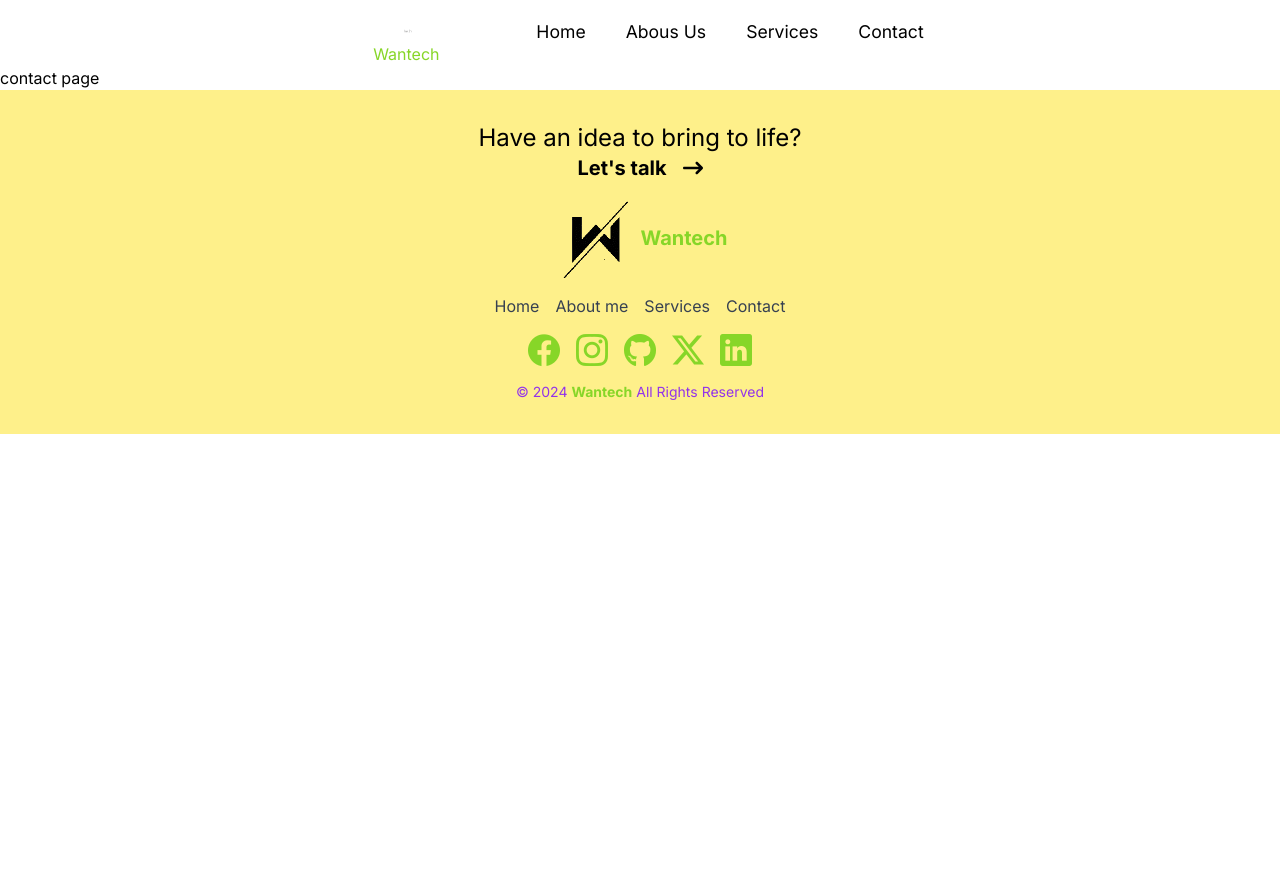
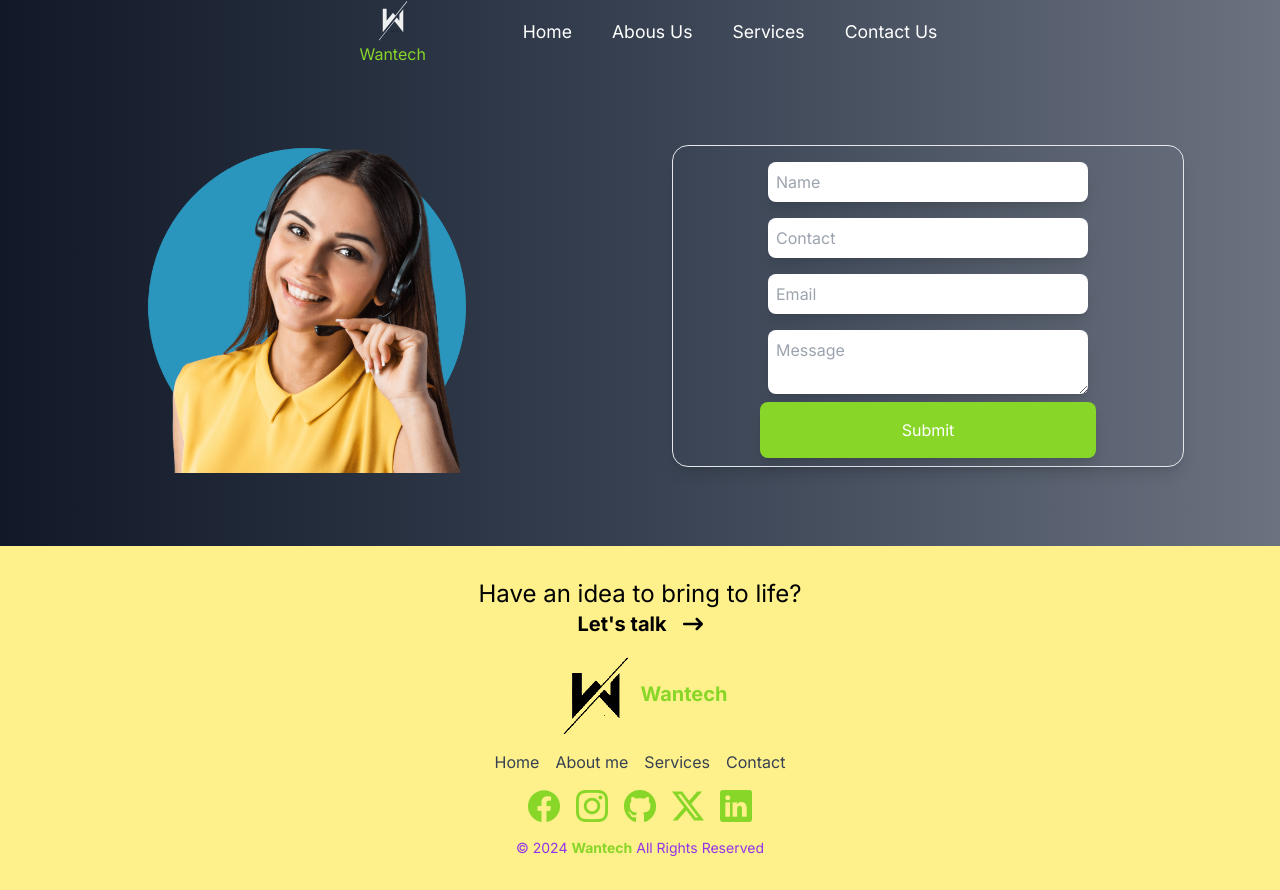
Before and after one commit to tawfeeqahmadkhan/praful, a Next.js app: page /contact in a window 1280 px wide. Before the commit the page ends 800 px from the top, so only its background shows below. Built offline with nearby package versions, Linux system fonts and the light colour scheme.

Commit message:
completed 90%

```diff
--- a/src/app/components/Footer.jsx
+++ b/src/app/components/Footer.jsx
@@ -23,12 +23,12 @@ const Footer = () => {
           </div>
           <nav className="mb-4">
             <ul className="flex space-x-4 text-gray-700 flex-wrap justify-center">
-              <li><a href="#home" className="hover:text-blue-500">Home</a></li>
-              <li><a href="#about" className="hover:text-blue-500">About me</a></li>
-              <li><a href="#services" className="hover:text-blue-500">Services</a></li>
+              <li><a href="/" className="hover:text-blue-500">Home</a></li>
+              <li><a href="/about" className="hover:text-blue-500">About me</a></li>
+              <li><a href="/services" className="hover:text-blue-500">Services</a></li>
               {/* <li><a href="#projects" className="hover:text-blue-500">Projects</a></li>
               <li><a href="#testimonials" className="hover:text-blue-500">Testimonials</a></li> */}
-              <li><a href="#contact" className="hover:text-blue-500">Contact</a></li>
+              <li><a href="/contact" className="hover:text-blue-500">Contact</a></li>
             </ul>
           </nav>
           <div className="flex space-x-4 mb-4">
--- a/src/app/components/Header.jsx
+++ b/src/app/components/Header.jsx
@@ -1,6 +1,5 @@
 "use client"
 import Image from "next/image";
-import Link from "next/link";
 import React, { useState } from "react";
 import { TfiMenuAlt } from "react-icons/tfi";
 import { TfiClose } from "react-icons/tfi";
@@ -10,54 +9,54 @@ export default function Header() {
     <>
       <div className="flex  flex-row w-[100vw] justify-center gap-20 hidden lg:flex ">
         <div className="flex flex-col items-center justify-center cursor-pointer">
-          <Link href={"/"}>
+          <a href={"/"}v>
             <Image src={"/Wantech.svg"} width={100} height={50} className="flex my-[-1.8rem] " />
-          </Link>
+          </a>
           <p className="my-[0rem]  text-[#87d628]">Wantech</p>
           <div>
-            <Link href={"www.facebook.com"}></Link>
+            <a href={"www.facebook.com"}></a>
           </div>
         </div>
         <div className="flex  items-center justify-center  h-[4rem] py-8">
         <ul className="flex items-center flex-row justify-center gap-10 text-[1.1rem]  ">
-          <Link href={"/"}>
+          <a href={"/"}>
             <li className="cursor-pointer hover:text-[#87d628] hover:border-b border-[#87d628]">
               Home
             </li>
-          </Link>
-          <Link href={"/about"}>
+          </a>
+          <a href={"/about"} prefetch={true}>
             <li className="cursor-pointer hover:text-[#87d628] hover:border-b border-[#87d628]">
               Abous Us
             </li>
-          </Link>
-          <Link href={"/services"}>
+          </a>
+          <a href={"/services"}>
           <li className="cursor-pointer hover:text-[#87d628] hover:border-b border-[#87d628]">
             Services
           </li>
-          </Link>
+          </a>
           {/* <li className="cursor-pointer hover:text-[#87d628] hover:border-b border-[#87d628]">
             Projects
           </li> */}
           {/* <li className="cursor-pointer hover:text-[#87d628] hover:border-b border-[#87d628]">
             Testimonials
           </li> */}
-           <Link href={"/contact"}>
+           <a href={"/contact"}>
           <li className="cursor-pointer hover:text-[#87d628] hover:border-b border-[#87d628]">
-            Contact
+            Contact Us
           </li>
-          </Link>
+          </a>
         </ul>
         </div>
       </div>
       {/* small screen */}
       <div className="lg:hidden flex flex-row  items-center  relative w-[100%]  mb-10">
       <div className="flex flex-col cursor-pointer flex-start w-[90%] ">
-          <Link href={"/"}>
-            <Image src={"/Wantech.svg"} width={100} height={50} className="flex my-[-1.8rem] " />
-          </Link>
+          <a href={"/"}>
+            <Image src={"/Wantech.svg"} alt="img" width={100} height={50} className="flex my-[-1.8rem] " />
+          </a>
           <p className="my-[0rem]  text-[#87d628] mx-4">Wantech</p>
           <div>
-            <Link href={"www.facebook.com"}></Link>
+            <a href={"www.facebook.com"}></a>
           </div>
         </div>
         <div className="flex items-center justify-center cursor-pointer flex-end ">
@@ -65,28 +64,30 @@ export default function Header() {
 
            {open? <ul className=" flex px-10 gap-4 flex-col  text-white py-10 bg-black color-white w-[100vw] absolute left-0 top-0 h-[50vh] z-[1000]">
             <TfiClose className="text-4xl" onClick={()=>setOpen(false)} />
-            <Link href={"/"} onClick={()=>setOpen(false)}>
+            <a href={"/"} onClick={()=>setOpen(false)}>
             <li className="cursor-pointer hover:text-[#87d628] hover:border-b border-[#87d628]">
               Home
             </li>
-          </Link>
-          <Link href={"/"} onClick={()=>setOpen(false)}>
+          </a>
+          <a href={"/about"} onClick={()=>setOpen(false)}>
             <li className="cursor-pointer hover:text-[#87d628] hover:border-b border-[#87d628]">
               Abous Us
             </li>
-          </Link>
+          </a>
+          <a href={"/services"} onClick={()=>setOpen(false)}>
           <li className="cursor-pointer hover:text-[#87d628] hover:border-b border-[#87d628]">
             Services
-          </li>
+          </li></a>
           {/* <li className="cursor-pointer hover:text-[#87d628] hover:border-b border-[#87d628]">
             Projects
           </li> */}
           {/* <li className="cursor-pointer hover:text-[#87d628] hover:border-b border-[#87d628]">
             Testimonials
           </li> */}
+          <a href={"/contact"} onClick={()=>setOpen(false)}>
           <li className="cursor-pointer hover:text-[#87d628] hover:border-b border-[#87d628]">
-            Contact
-          </li>
+            Contact Us
+          </li></a>
             </ul>:<TfiMenuAlt className="text-4xl" onClick={()=>setOpen(true)} />}
           </div>
         </div>
--- a/src/app/contact/page.jsx
+++ b/src/app/contact/page.jsx
@@ -1,12 +1,34 @@
 import React from 'react'
 import Footer from '../components/Footer'
 import Header from '../components/Header'
+import Image from 'next/image'
 
 export default function page() {
   return (
     <>
+    <div className='bg-gradient-to-r from-gray-900 via-gray-700 to-gray-500 text-white '>
     <Header/>
-       <div> contact page</div>
+    <div className='flex  justify-center flex-col lg:flex-row  items-center w-[100vw]'>
+       <div className=" flex w-[98vw]  lg:w-[45%] lg:h-[30rem]  lg:items-center  "
+       >
+      <div>
+      <Image src={'/contact.png'} width={400} height={450} className="flex  justify-center items-center  "/>
+      </div>
+       </div>
+       <div className=" flex items-center  justify-center  lg:items-center  w-[100%]  lg:w-[40%] border  lg:justify-center p-2  rounded-[1rem] shadow-lg " >
+       <div>
+    <form className='flex flex-col'>
+      <input type='text' name='name' placeholder='Name' required className='m-2 p-2 w-[20rem] rounded-lg shadow-lg'/>
+      <input type='text' name='number' placeholder='Contact' className='m-2 p-2 w-[20rem] rounded-lg shadow-lg'/>
+      <input type='email' name='email' placeholder='Email' required className='m-2 p-2 w-[20rem] rounded-lg shadow-lg'/>
+      <textarea type='text' cols={5} name='message'  placeholder='Message' className='m-2 p-2 w-[20rem] rounded-lg shadow-lg'/>
+      <button className='p-4 text-white rounded-lg shadow-lg bg-[#87d628] '>Submit</button>
+    </form>
+        </div>
+       </div>
+
+       </div>
+      </div>
        <Footer/>
     </>
 
--- a/src/app/services/page.jsx
+++ b/src/app/services/page.jsx
@@ -67,12 +67,14 @@ export default function page() {
        <div className=" flex w-[98vw]  lg:w-[50%] lg:h-[30rem]  lg:items-center  "
        >
       <div>
-      <Image src={'/mobile.png'} width={400} height={450} className="flex  justify-center items-center hidden lg:flex "/>
+      <Image src={'/webser.png'} width={600} height={450} className="flex  justify-center items-center hidden lg:flex "/>
       </div>
        </div>
        </div>
         </div>
-   <Footer/>
+  <div className='text-black'>
+  <Footer/>
+  </div>
   </div>
   )
 }
```
Also changed, not shown: public/contact.png (added), public/webser.png (added).
